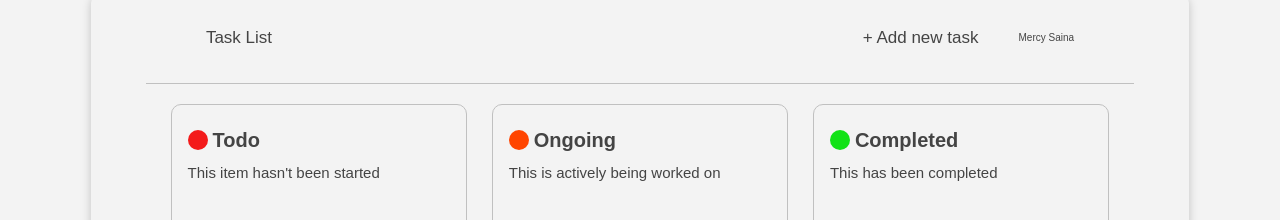
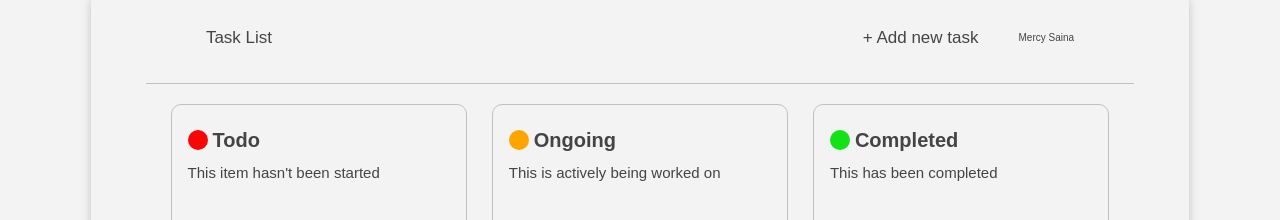
Before and after one commit to sainamercy/TaskManager, a React (Vite) app in the folder client/: page /todos in a window 1280 px wide. Shown: the part 107-327 px from the top of the page. Built offline with nearby package versions, Linux system fonts and the light colour scheme.

Commit message:
updated task list style

```diff
--- a/client/src/index.css
+++ b/client/src/index.css
@@ -250,10 +250,10 @@
   height: 85%;
 }
 .red{
-  background-color: rgb(243, 26, 26);
+  background-color: rgb(248, 6, 6);
 }
 .orange{
-  background-color: orangered;
+  background-color: orange;
 }
 .green{
   background-color: rgb(18, 226, 22);
```
